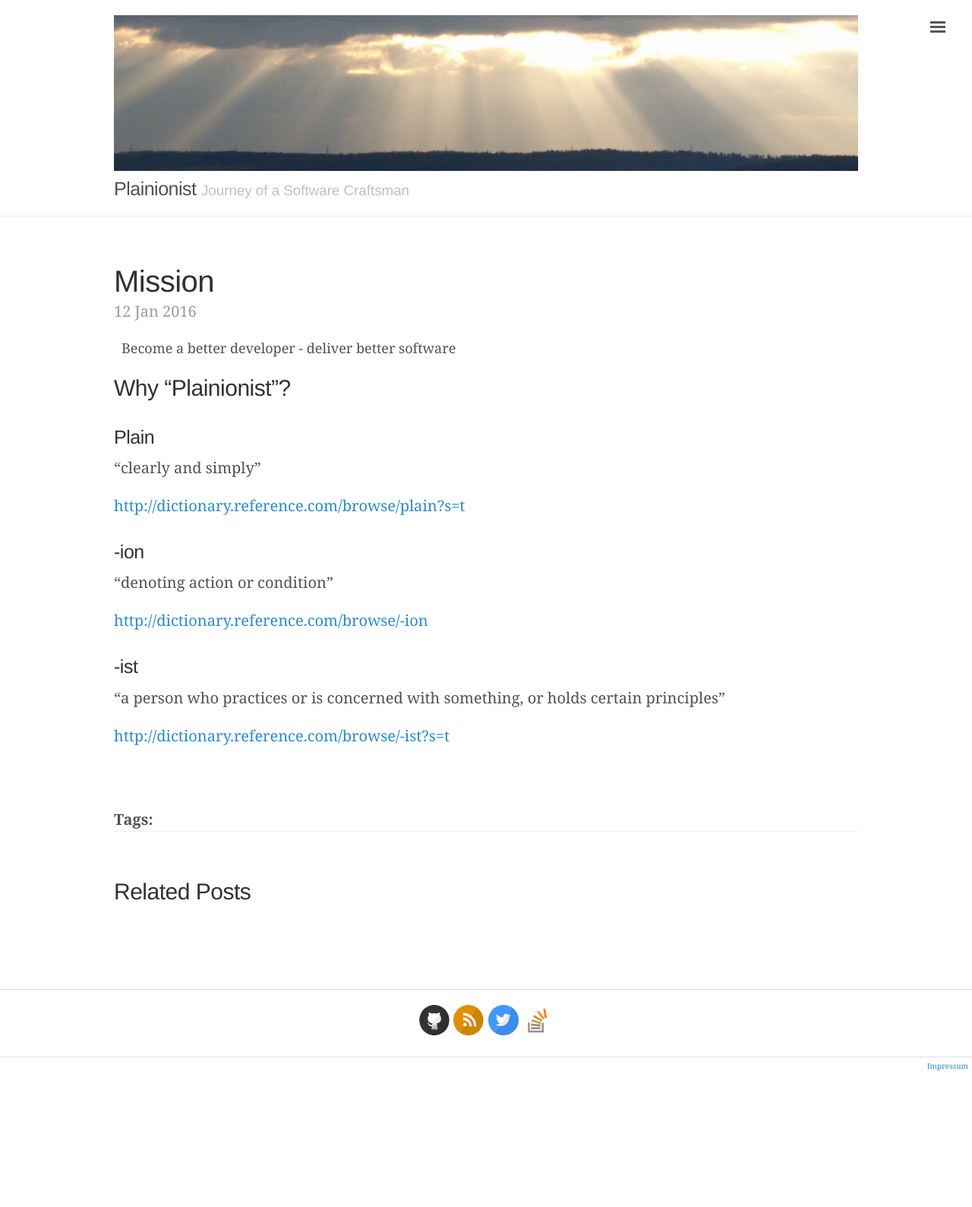
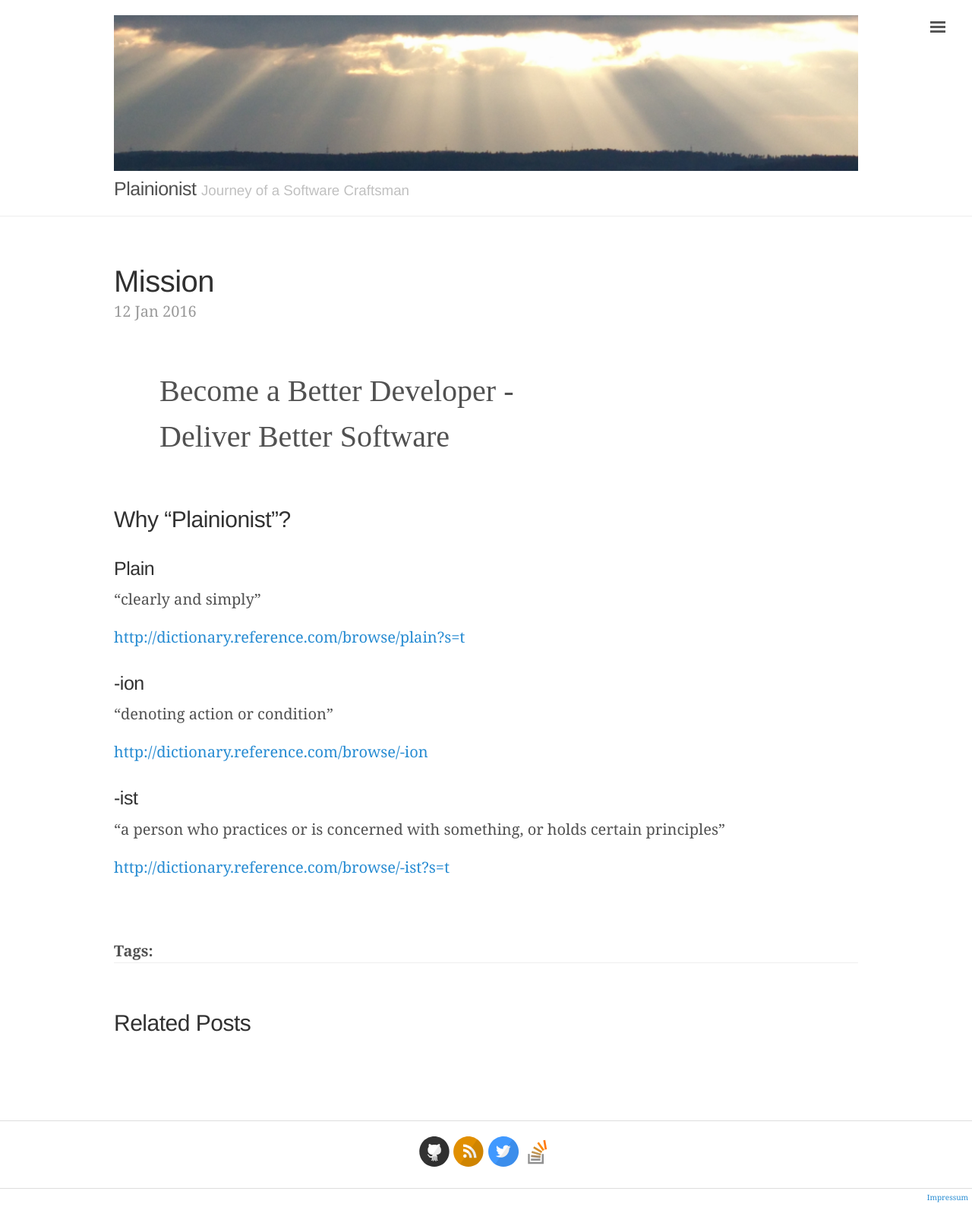
Before and after one commit to plainionist/plainionist.github.io, a Jekyll site: the page built from _posts/2016-01-12-Mission.md, in a window 1280 px wide. Shown: the whole page at 76% size. Built offline with Jekyll 4.4.1, drawn with Linux system fonts in a browser that asks for light colours; comment, search, counter and statistics services are not loaded; before the commit the page ends 1416 px from its top, so only the background shows below that.

Commit message:
sidebar and mission style

```diff
--- a/_includes/sidebar.html
+++ b/_includes/sidebar.html
@@ -11,15 +11,15 @@
     <nav class="sidebar-nav">
         <div class="sidebar-nav-item">
             <label>Popular Posts</label>
-            <p>
+            <div class="sidebar-bullet">
                 <a href="{{ site.baseurl }}/Implementing-Clean-Architecture-Controller-Presenter">Clean Architecture: Of controllers and presenters</a>
-            </p>
-            <p>
+            </div>
+            <div class="sidebar-bullet">
                 <a href="{{ site.baseurl }}/Implementing-Clean-Architecture-UseCases">Clean Architecture: What is a use case?</a>
-            </p>
-            <p>
+            </div>
+            <div class="sidebar-bullet">
                 <a href="{{ site.baseurl }}/Blogging-with-Jekyll-Intro">Blogging with Jekyll</a>
-            </p>
+            </div>
         </div>
 
         <div class="sidebar-nav-item">
@@ -47,7 +47,7 @@
         </div>
 
         <div class="sidebar-nav-item">
-            <a href="{{ site.baseurl }}/archive">Archive</a><br />
+            <a href="{{ site.baseurl }}/archive">Archive</a>
         </div>
     </nav>
 
--- a/_posts/2016-01-12-Mission.md
+++ b/_posts/2016-01-12-Mission.md
@@ -4,8 +4,9 @@ title: Mission
 lint-nowarn: JL0004,JL0003
 ---
 
-<p style="margin:10px;font-size:large;font-family:Georgia, serif">
-    Become a better developer - deliver better software
+<p style="margin:3rem;font-size:2rem;font-family:Script">
+    Become a Better Developer - <br/>
+    Deliver Better Software
 </p>
 
 ## Why "Plainionist"?
--- a/public/css/lanyon.css
+++ b/public/css/lanyon.css
@@ -188,6 +188,10 @@ a.sidebar-nav-item:focus {
   text-decoration: none;
   background-color: rgba(255,255,255,.1);
   border-color: transparent;
+}
+
+.sidebar-bullet {
+    margin-top: .5rem
 }
 
 @media (min-width: 48em) {
```
